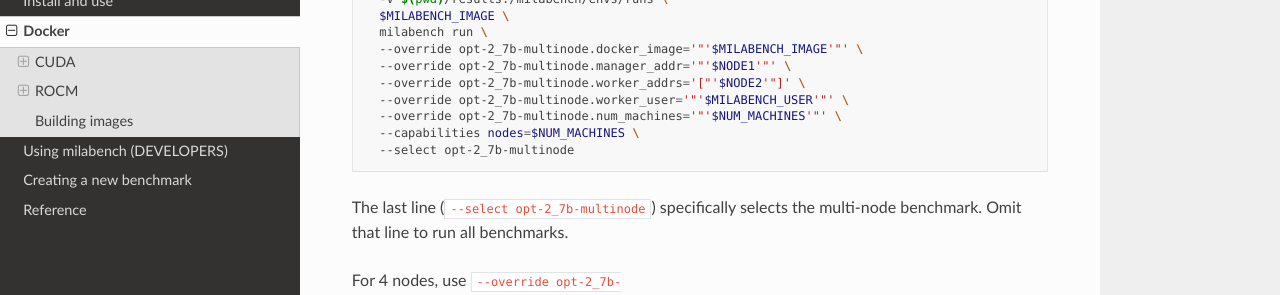
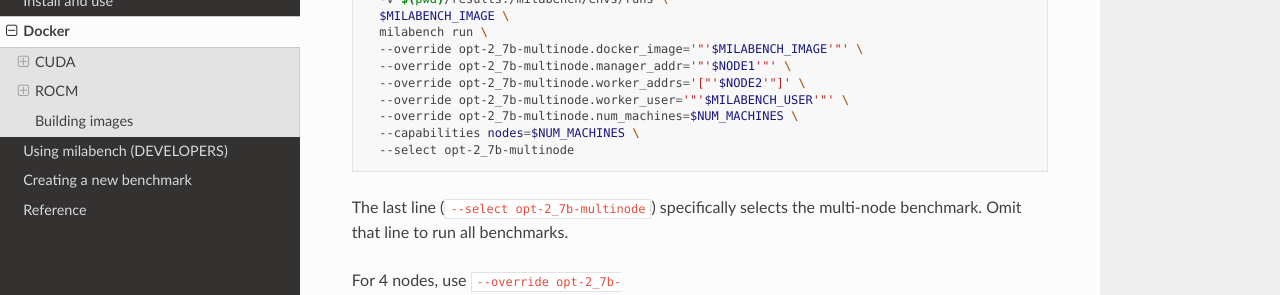
Before and after one commit to mila-iqia/milabench, a Sphinx documentation site: the page built from docs/docker.rst, in a window 1280 px wide and 900 px high, scrolled down 2248 px. Shown: the part 151-446 px from the top of the window. Built offline with Sphinx 7.4.7 and the Read the Docs theme 2.0.0, drawn with Linux system fonts in a browser that asks for light colours.

```diff
--- a/docs/docker.rst
+++ b/docs/docker.rst
@@ -124,7 +124,7 @@ The command should look something like this:
       --override opt-2_7b-multinode.manager_addr='"'$NODE1'"' \
       --override opt-2_7b-multinode.worker_addrs='["'$NODE2'"]' \
       --override opt-2_7b-multinode.worker_user='"'$MILABENCH_USER'"' \
-      --override opt-2_7b-multinode.num_machines='"'$NUM_MACHINES'"' \
+      --override opt-2_7b-multinode.num_machines=$NUM_MACHINES \
       --capabilities nodes=$NUM_MACHINES \
       --select opt-2_7b-multinode
 
```
